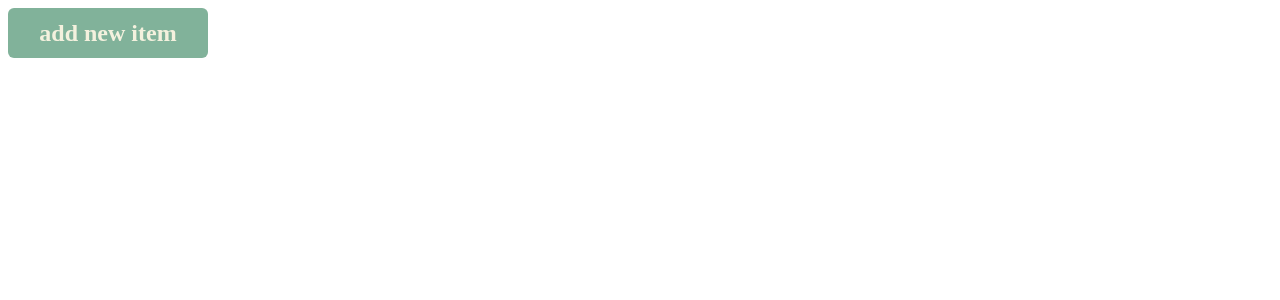
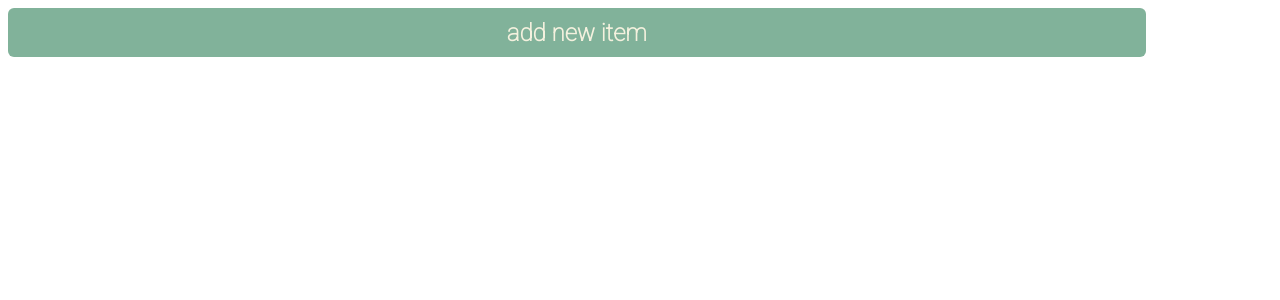
Before and after one commit to rmnaser90/skills-first-task, a React (Create React App) app: page / in a window 1280 px wide. Shown: the top 300 px of the page. Built offline with nearby package versions, Linux system fonts and the light colour scheme.

Commit message:
finished designing Primary Button Componenet

```diff
--- a/public/index.html
+++ b/public/index.html
@@ -3,12 +3,12 @@
     <head>
         <meta charset="utf-8" />
         <link rel="icon" href="%PUBLIC_URL%/favicon.ico" />
+        <link rel="preconnect" href="https://fonts.googleapis.com" />
+        <link rel="preconnect" href="https://fonts.gstatic.com" crossorigin />
+        <link href="https://fonts.googleapis.com/css2?family=Roboto:wght@100&display=swap" rel="stylesheet" />
         <meta name="viewport" content="width=device-width, initial-scale=1" />
         <meta name="theme-color" content="#000000" />
-    <meta
-      name="description"
-      content="Web site created using create-react-app"
-    />
+        <meta name="description" content="Web site created using create-react-app" />
         <link rel="apple-touch-icon" href="%PUBLIC_URL%/logo192.png" />
         <!--
       manifest.json provides metadata used when your web app is installed on a
@@ -38,6 +38,5 @@
 
       To begin the development, run `npm start` or `yarn start`.
       To create a production bundle, use `npm run build` or `yarn build`.
-    -->
-  </body>
+    --></body>
 </html>
--- a/src/App.css
+++ b/src/App.css
@@ -1,38 +1,4 @@
-.App {
-  text-align: center;
+body{
+  font-family:Roboto;
+  font-weight: lighter;
 }
-
-.App-logo {
-  height: 40vmin;
-  pointer-events: none;
-}
-
-@media (prefers-reduced-motion: no-preference) {
-  .App-logo {
-    animation: App-logo-spin infinite 20s linear;
-  }
-}
-
-.App-header {
-  background-color: #282c34;
-  min-height: 100vh;
-  display: flex;
-  flex-direction: column;
-  align-items: center;
-  justify-content: center;
-  font-size: calc(10px + 2vmin);
-  color: white;
-}
-
-.App-link {
-  color: #61dafb;
-}
-
-@keyframes App-logo-spin {
-  from {
-    transform: rotate(0deg);
-  }
-  to {
-    transform: rotate(360deg);
-  }
-}
--- a/src/App.tsx
+++ b/src/App.tsx
@@ -5,7 +5,7 @@ import ButtonP from './Components/ButtonP/ButtonP'
 const App: React.FC = function () {
     return (
         <div className="App">
-            <ButtonP  type='primary' height='50px' width="200px" onClick={() => 'hello'} />
+            <ButtonP  onClick={() => 'hello'} />
         </div>
     )
 }
--- a/src/Components/ButtonP/ButtonP.tsx
+++ b/src/Components/ButtonP/ButtonP.tsx
@@ -1,30 +1,23 @@
-import React from 'react'
+import React, { useState } from 'react'
 import '../../Theme/colors.css'
 import './ButtonP.css'
-import colors from '../../Theme/Colors'
+import styles from './ButtonPStyle'
 
 type Props = {
-    width?: (string | number) | undefined
-    height?: (string | number) | undefined
     onClick: () => void
-    type: 'primary' | 'secondary' | 'default'
 }
 
-const ButtonP: React.FC<Props> = ({ width, height, onClick, type }) => {
-    const divStyle = {
-        width: width ? width : '100%',
-        height: height ? height : '100%',
-        backgroundColor: colors[type],
-        color: colors.text[type],
-        display: 'grid',
-        justifyContent: 'center',
-        alignItems: 'center',
-        borderRadius: '6px',
-        cursor: 'pointer',
-    }
-
+const ButtonP: React.FC<Props> = ({  onClick }) => {
+    const [isHovered, seIsHovered] = useState<boolean>(false)
+    const {divStyle } = styles
+        divStyle.width = isHovered?'95%':'90%'
     return (
-        <div onClick={onClick} style={{ ...divStyle }}>
+        <div
+            onClick={onClick}
+            style={{ ...divStyle}}
+            onMouseEnter={() => seIsHovered(true)}
+            onMouseLeave={() => seIsHovered(false)}
+        >
             <h2 style={{ margin: '0px' }}>add new item</h2>
         </div>
     )
--- /dev/null
+++ b/src/Components/ButtonP/ButtonPStyle.ts
@@ -0,0 +1,19 @@
+import colors from '../../Theme/Colors'
+
+const styles = {
+    divStyle: {
+        width: '90%',
+        height: '49px',
+        backgroundColor: colors.primary,
+        color: colors.text.primary,
+        display: 'grid',
+        justifyContent: 'center',
+        alignItems: 'center',
+        borderRadius: '6px',
+        cursor: 'pointer',
+        transition:'0.3s'
+    }
+
+}
+
+export default styles
```
Also changed, not shown: .eslintrc.js. Lines whose indentation alone changed are shown as unchanged.
